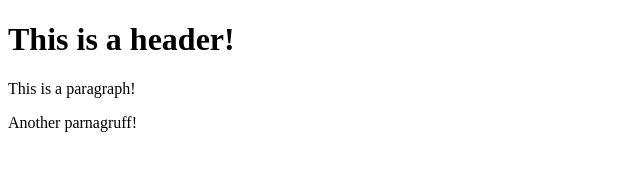
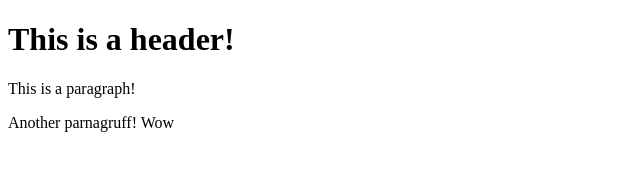
Before and after one commit to BigToughFrogMan/git-test, a website: page index.html in a window 1280 px wide. Shown: the full height of the page, 0-640 px from the left. Drawn offline with Linux system fonts and the light colour scheme.

Commit message:
using NPM

```diff
--- a/index.html
+++ b/index.html
@@ -16,7 +16,7 @@
         This is a paragraph!
     </p>
     <p>
-        Another parnagruff!
+        Another parnagruff! Wow
     </p>
 </body>
 
```
Also changed, not shown: package.json (added, +19 -0 lines), 2 other files.
